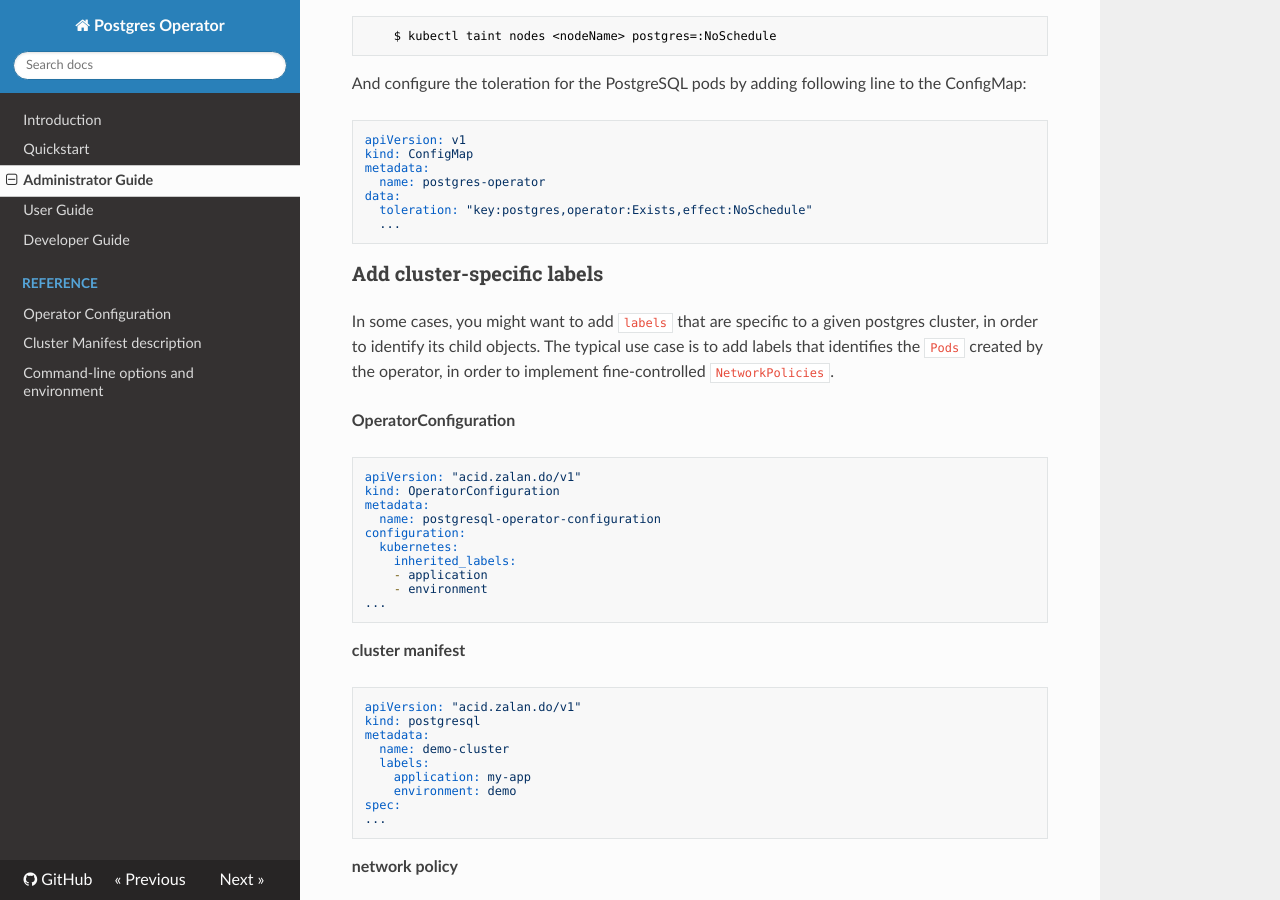
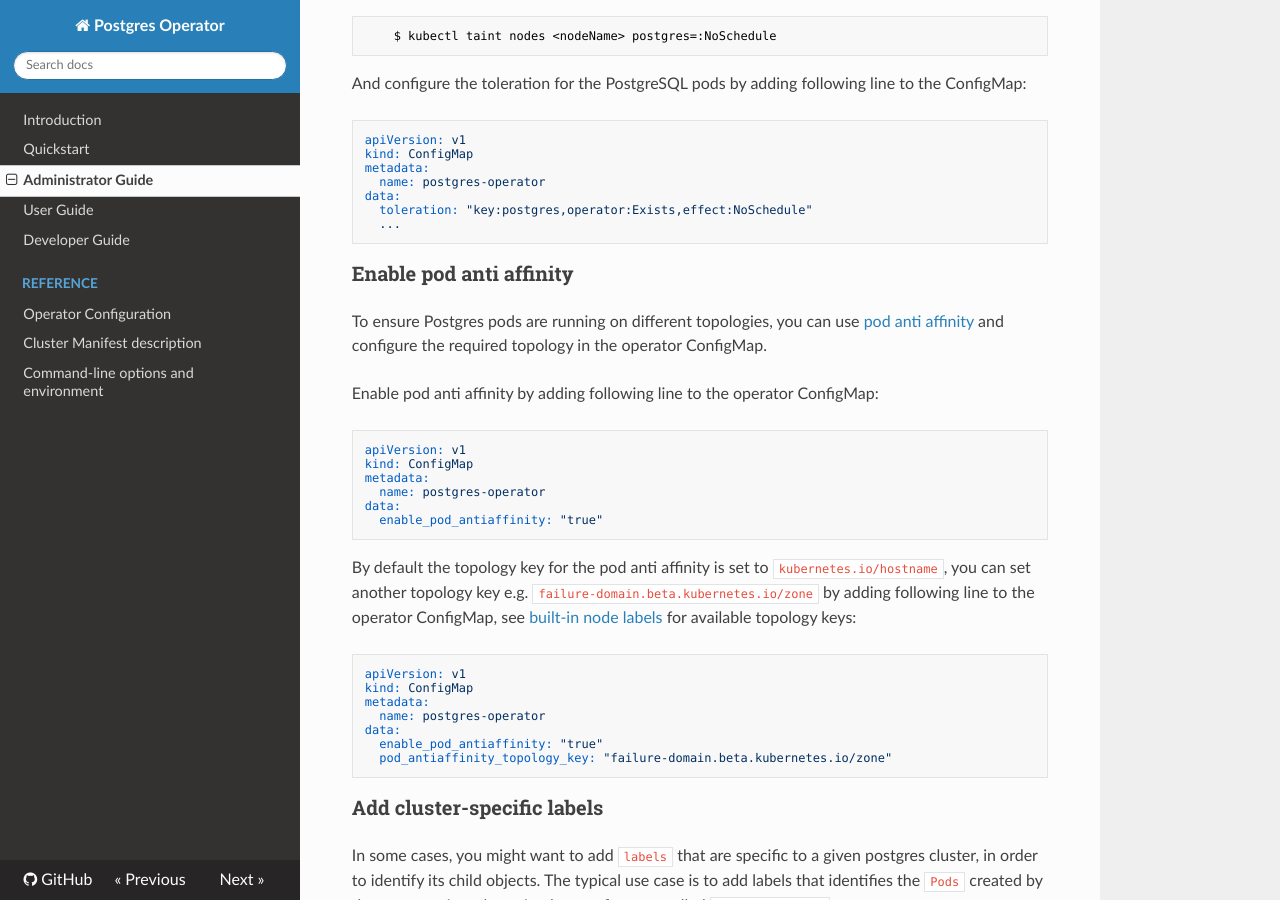
Before and after one commit to zalando/postgres-operator, an MkDocs documentation site: the page built from docs/administrator.md, in a window 1280 px wide and 900 px high, scrolled down 2639 px. Built offline with MkDocs 1.6.1, drawn with Linux system fonts in a browser that asks for light colours; nearby versions of some CDN libraries; old or Windows-style settings are respelled for this version of MkDocs.

Commit message:
Changed comment and added documentation as requested

````diff
--- a/docs/administrator.md
+++ b/docs/administrator.md
@@ -144,6 +144,36 @@ metadata:
 data:
   toleration: "key:postgres,operator:Exists,effect:NoSchedule"
   ...
+```
+
+### Enable pod anti affinity
+
+To ensure Postgres pods are running on different topologies, you can use [pod anti affinity](https://kubernetes.io/docs/concepts/configuration/assign-pod-node/)
+and configure the required topology in the operator ConfigMap.
+
+Enable pod anti affinity by adding following line to the operator ConfigMap:
+
+```yaml
+apiVersion: v1
+kind: ConfigMap
+metadata:
+  name: postgres-operator
+data:
+  enable_pod_antiaffinity: "true"
+```
+
+By default the topology key for the pod anti affinity is set to `kubernetes.io/hostname`,
+you can set another topology key e.g. `failure-domain.beta.kubernetes.io/zone` by adding following line
+to the operator ConfigMap, see [built-in node labels](https://kubernetes.io/docs/concepts/configuration/assign-pod-node/#interlude-built-in-node-labels) for available topology keys:
+
+```yaml
+apiVersion: v1
+kind: ConfigMap
+metadata:
+  name: postgres-operator
+data:
+  enable_pod_antiaffinity: "true"
+  pod_antiaffinity_topology_key: "failure-domain.beta.kubernetes.io/zone"
 ```
 
 ### Add cluster-specific labels
````
Also changed, not shown: docs/reference/operator_parameters.md (+8 -0 lines), 1 other file.
